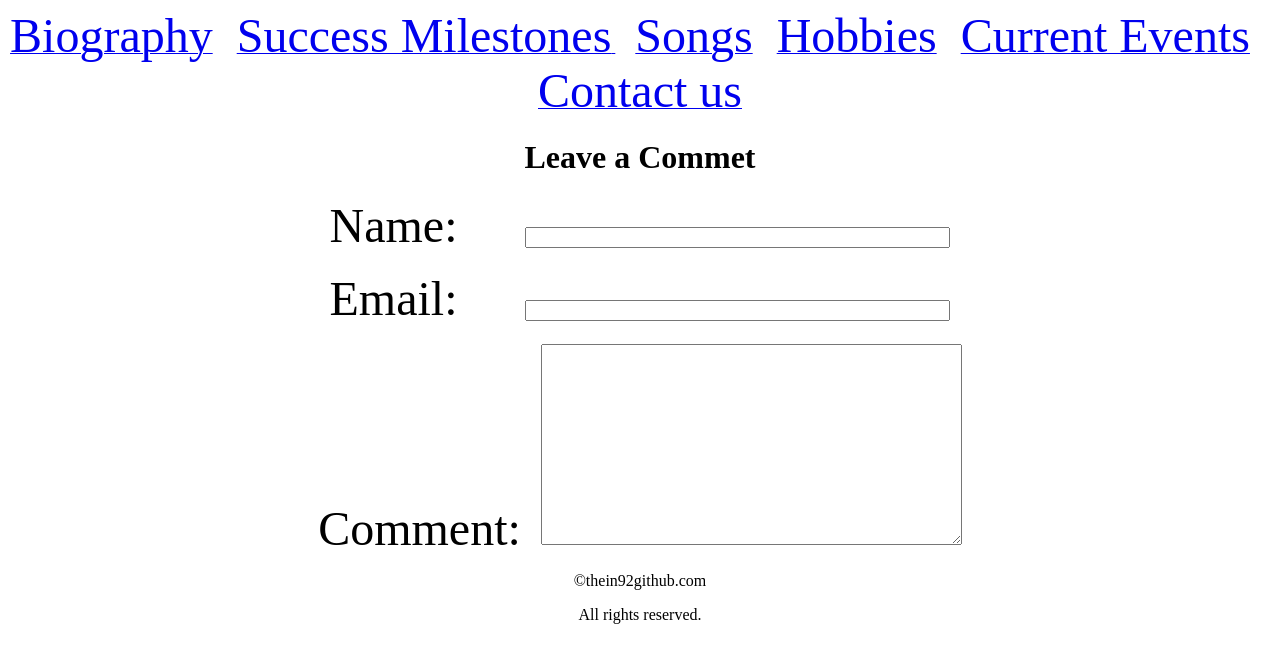
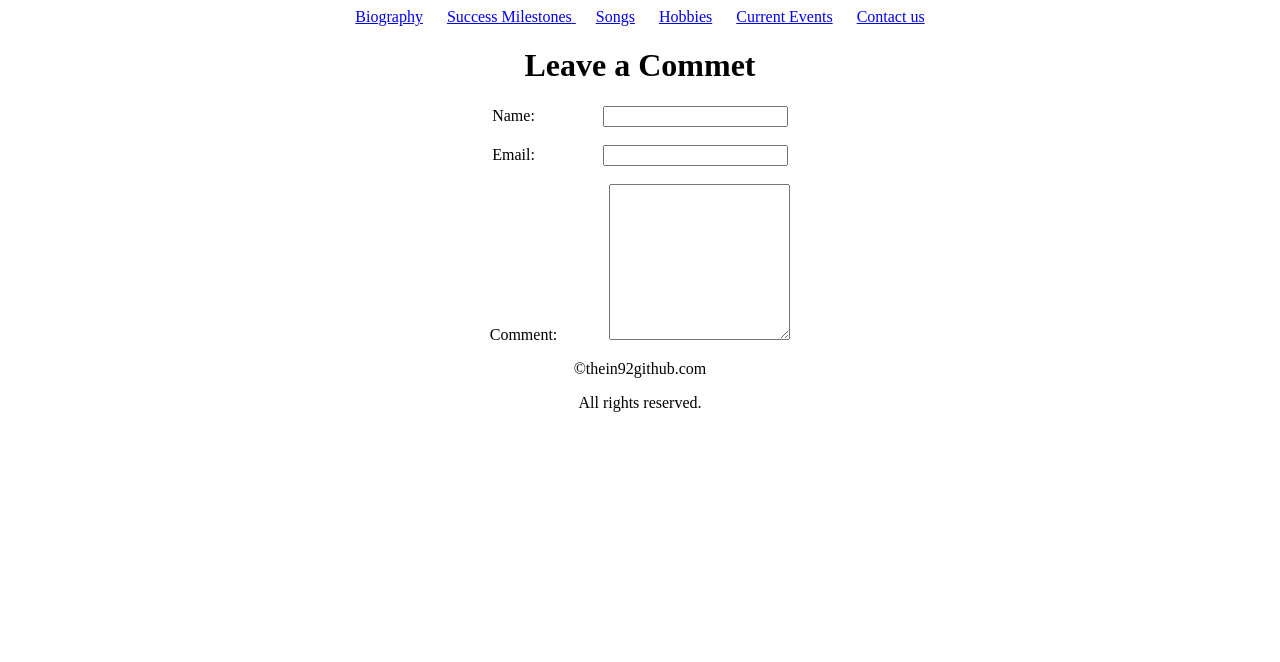
Before and after one commit to Thein92/thein92.github.io, a plain HTML site: page HTML/IDOL/contactus.html in a window 1280 px wide. Drawn offline with Linux system fonts and the light colour scheme.

Commit message:
HTML Project updated

```diff
--- a/HTML/IDOL/contactus.html
+++ b/HTML/IDOL/contactus.html
@@ -8,23 +8,23 @@
 <body>
     <div align="center" >
         <nav>
-        <a href="biography.html" target="_blank"><font size="10">Biography</font></a> &emsp;
-        <a href="successmilestone.html" target="_blank"><font size="10">Success Milestones</font> </a> &emsp;
-        <a href="video.html" target="_blank"><font size="10">Songs</font></a> &emsp;
-        <a href="hobby.html" target="_blank"><font size="10">Hobbies</font></a> &emsp;
-        <a href="currentevent.html" target="_blank"><font size="10">Current Events</font></a>  &emsp;
-        <a href="contactus.html" target="_blank"><font size="10">Contact us</font></a>
+        <a href="biography.html" >Biography</a> &emsp;
+        <a href="successmilestone.html" ><font size="">Success Milestones</font> </a> &emsp;
+        <a href="video.html" ><font size="">Songs</font></a> &emsp;
+        <a href="hobby.html" ><font size="">Hobbies</font></a> &emsp;
+        <a href="currentevent.html" ><font size="">Current Events</font></a>  &emsp;
+        <a href="contactus.html" ><font size="">Contact us</font></a>
         </nav>
     </div>
     <h1 align="center">Leave a Commet</h1>
     <div align="center">
         <form action="">
-            <label name="Name"><font size="20">Name:</font></label>&emsp;&emsp;&emsp;&emsp;
-            <input type="text" size="50">  <br><br>
-            <label name="email" ><font size="20">Email:</font></label>&emsp;&emsp;&emsp;&emsp;
-            <input type="email" size="50">  <br><br>
-            <label name="comment"><font size="20">Comment:</font></label>&emsp;
-            <textarea name="comment" rows="13" cols="50"></textarea>
+            <label name="Name"><font size="">Name:</font></label>&emsp;&emsp;&emsp;&emsp;
+            <input type="text" size="">  <br><br>
+            <label name="email" ><font size="">Email:</font></label>&emsp;&emsp;&emsp;&emsp;
+            <input type="email" size="">  <br><br>
+            <label name="comment"><font size="">Comment:</font></label>&emsp;&emsp;&emsp;
+            <textarea name="comment" rows="10" cols="20"></textarea>
         </form>
 
     </div>
```
Also changed, not shown: HTML/IDOL/biography.html (+6 -6 lines), HTML/IDOL/currentevent.html (+7 -7 lines), HTML/IDOL/hobby.html (+7 -7 lines), HTML/IDOL/home.html (+6 -6 lines), HTML/IDOL/successmilestone.html (+6 -6 lines), HTML/IDOL/video.html (+7 -7 lines).
